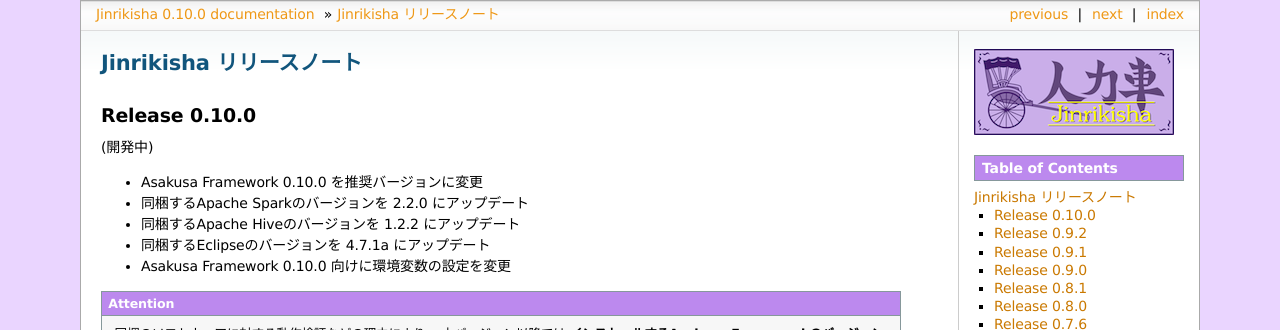
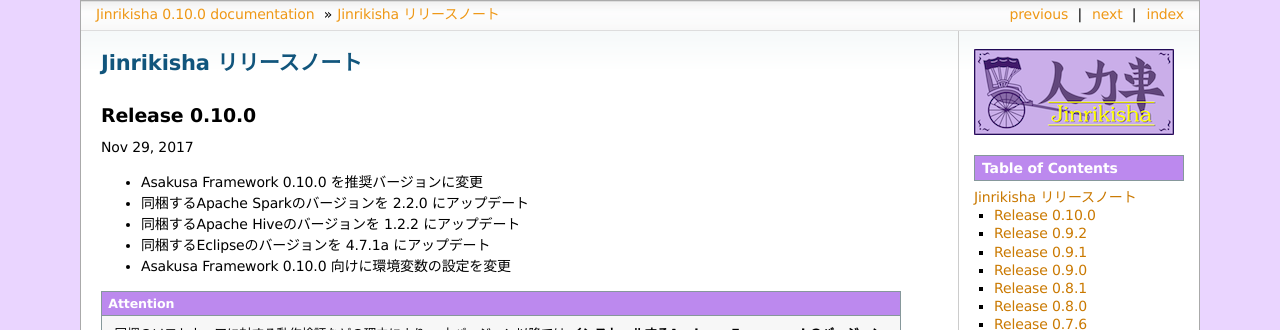
Before and after one commit to asakusafw/asakusafw-starter, a Sphinx documentation site: the page built from jinrikisha/docs/ja/source/release-notes.rst, in a window 1280 px wide and 900 px high. Shown: the top 330 px of the window. Built offline with Sphinx 7.4.7, drawn with Linux system fonts in a browser that asks for light colours; formulas are drawn with MathJax 3.

Commit message:
Update release date for version 0.10.0

```diff
--- a/jinrikisha/docs/ja/source/release-notes.rst
+++ b/jinrikisha/docs/ja/source/release-notes.rst
@@ -7,7 +7,7 @@
 Release 0.10.0
 ==============
 
-(開発中)
+Nov 29, 2017
 
 * Asakusa Framework 0.10.0 を推奨バージョンに変更
 * 同梱するApache Sparkのバージョンを 2.2.0 にアップデート
```
